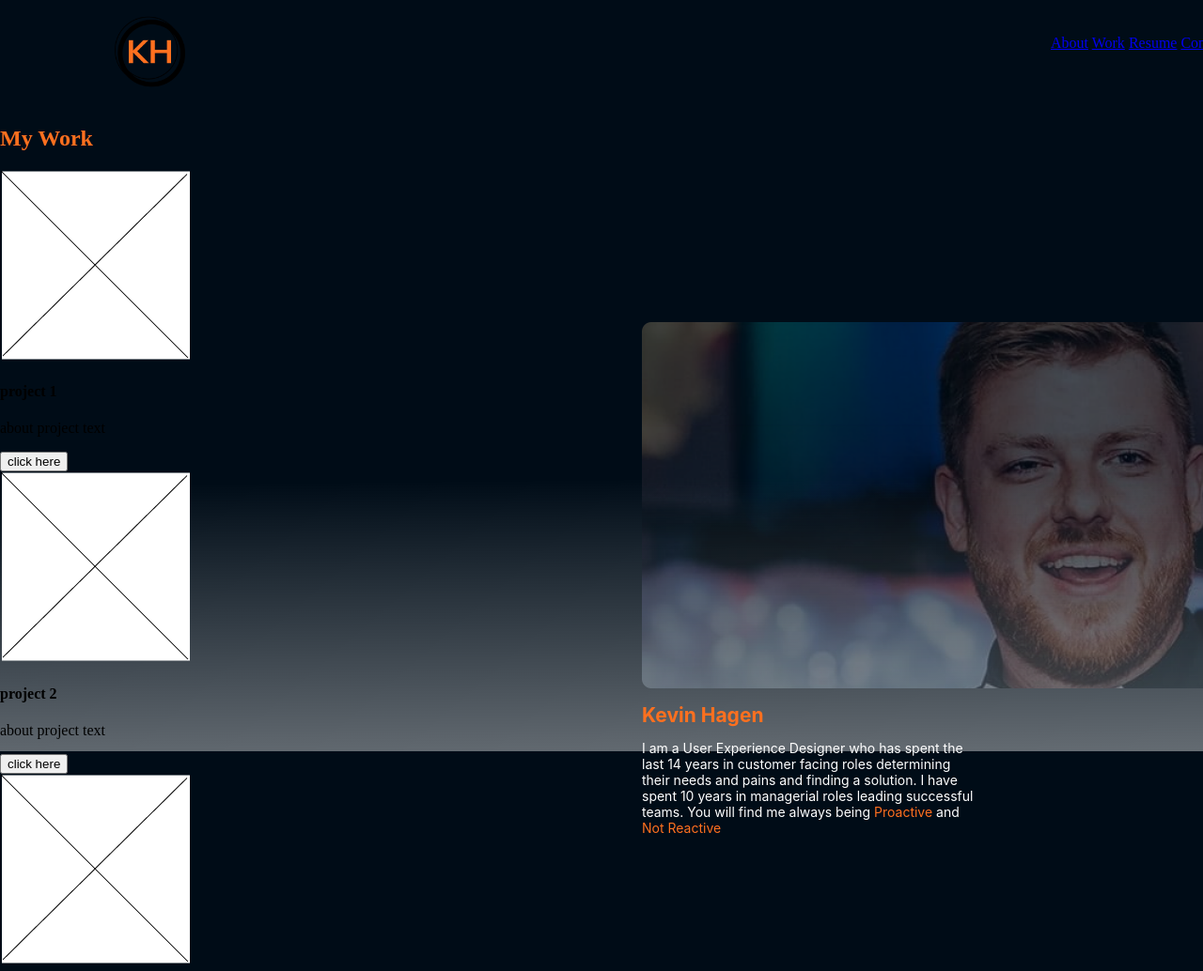
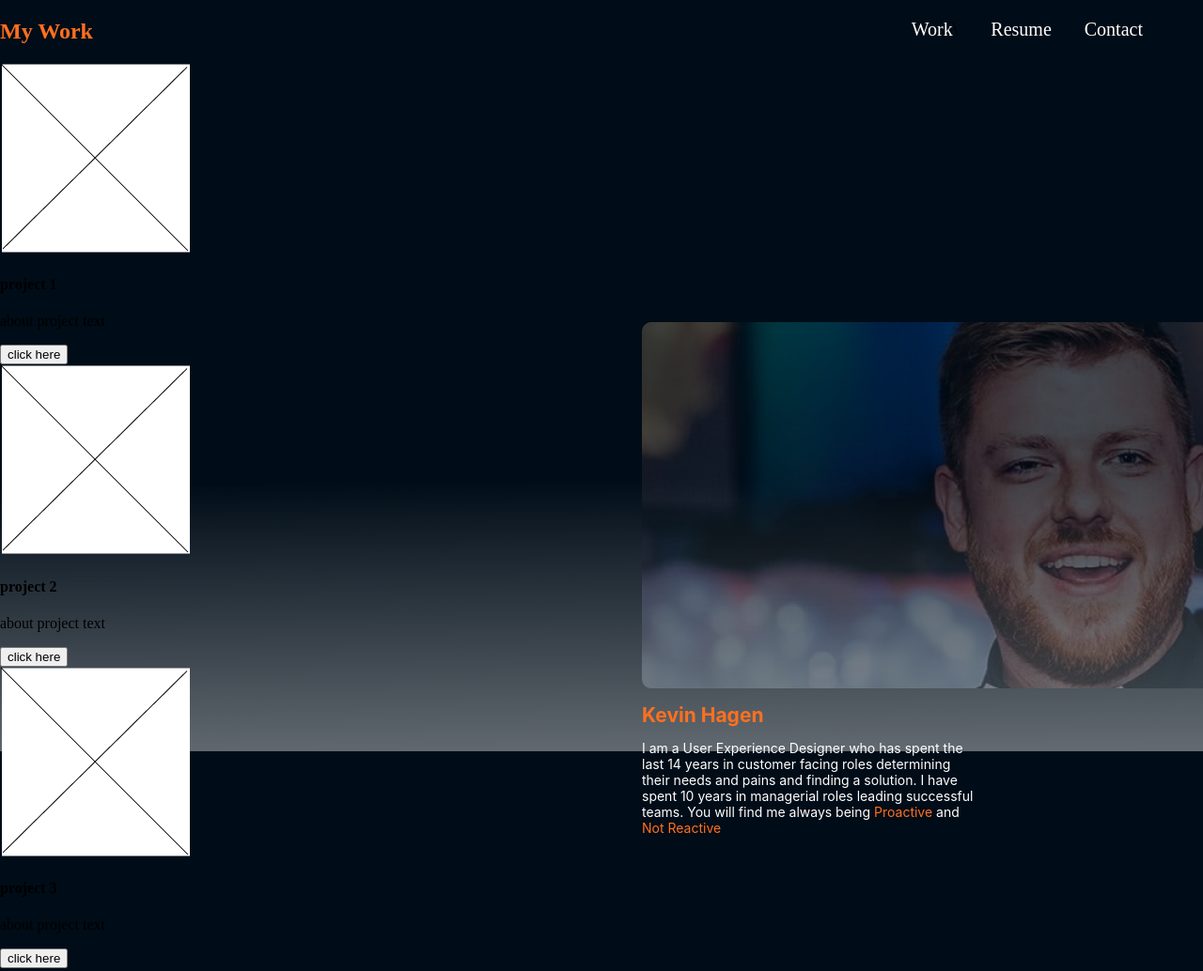
Before and after one commit to Kevin-Hagen/UX_UI_HW_17, a plain HTML site: page index.html in a window 1280 px wide. Shown: the top 1034 px of the page at 94% size. Drawn offline with Linux system fonts and the light colour scheme.

Commit message:
adding css

```diff
--- a/index.html
+++ b/index.html
@@ -2,21 +2,25 @@
 
 
 <head>
+    <meta name="viewport" content="width=device-width, initial-scale=1">
     <link rel="stylesheet" href="style.css" />
+
 </head>
+
 <html>
 
 
 <body>
+
+
+
     <header class="navigation">
-        <div class="inline-block logo">
-            <img src="images/kh-logo.png" alt="KH Logo" width="75">
-        </div>
-        <nav class="inline-block">
-            <a href="/about/">About</a>
-            <a href="/work/">Work</a>
-            <a href="/resume/">Resume</a>
-            <a href="/contacts/">Contact</a>
+        <nav>
+            <div class="topNav">
+                <a href="#about" class="hover-underline-animation">Work</a>\
+                <a href="#about" class="hover-underline-animation">Resume</a>
+                <a href="#about" class="hover-underline-animation">Contact</a>
+
         </nav>
     </header>
 
@@ -25,7 +29,10 @@
         <div class="content">
             <img src="images/Kevin Photo.png" alt="Photo ofKevin" width="613px" height=390px>
             <h1>Kevin Hagen</h1>
-            <p>I am a User Experience Designer who has spent the last 14 years in customer facing roles determining their needs and pains and finding a solution. I have spent 10 years in managerial roles leading successful teams. You will find me always being <span style="color:#FF701F">Proactive</span> and <span style="color:#FF701F">Not Reactive</span></p>
+            <p>I am a User Experience Designer who has spent the last 14 years in customer facing roles determining
+                their needs and pains and finding a solution. I have spent 10 years in managerial roles leading
+                successful teams. You will find me always being <span style="color:#FF701F">Proactive</span> and <span
+                    style="color:#FF701F">Not Reactive</span></p>
 
 
         </div>
@@ -114,4 +121,5 @@
 </body>
 
 <script src="js/index.js"></script>
+
 </html>
--- a/style.css
+++ b/style.css
@@ -1,21 +1,34 @@
-.inline-block {
-    display: inline-block;
-    vertical-align: text-top;
+nav {
+    float: right;
+    position: relative;
+    margin-right: 5%;
+font-size: 20px;
+word-spacing: 30px;
 }
 
-.logo {
-    width: 23%;
-    padding: 1%;
-    text-align: center;
+.hover-underline-animation {
+    position: relative;
+    color: #FFFFFF;
+    text-decoration: none;
   }
 
-nav {
+  .hover-underline-animation::after {
+    content: '';
     position: absolute;
-    width: 445px;
-    height: 39px;
-    left: 1118px;
-    top: 37px;
+    width: 100%;
+    transform: scaleX(0);
+    height: 3px;
+    bottom: -7px;
+    left: 0;
+    background-color: #FF701F;
+    transform-origin: middle;
+    transition: all .3s;
+   border-radius: 3px;
+  }
 
+  .hover-underline-animation:hover::after {
+    transform: scaleX(1);
+    transform-origin: middle;
   }
 
 .heroImg {
@@ -54,8 +67,12 @@ footer {
     text-align: center;
     color: #FFFFFF;
 
+
 }
 
+ul {
+    list-style-type: none;
+}
 
 
 
```
Lines whose indentation alone changed are shown as unchanged.
